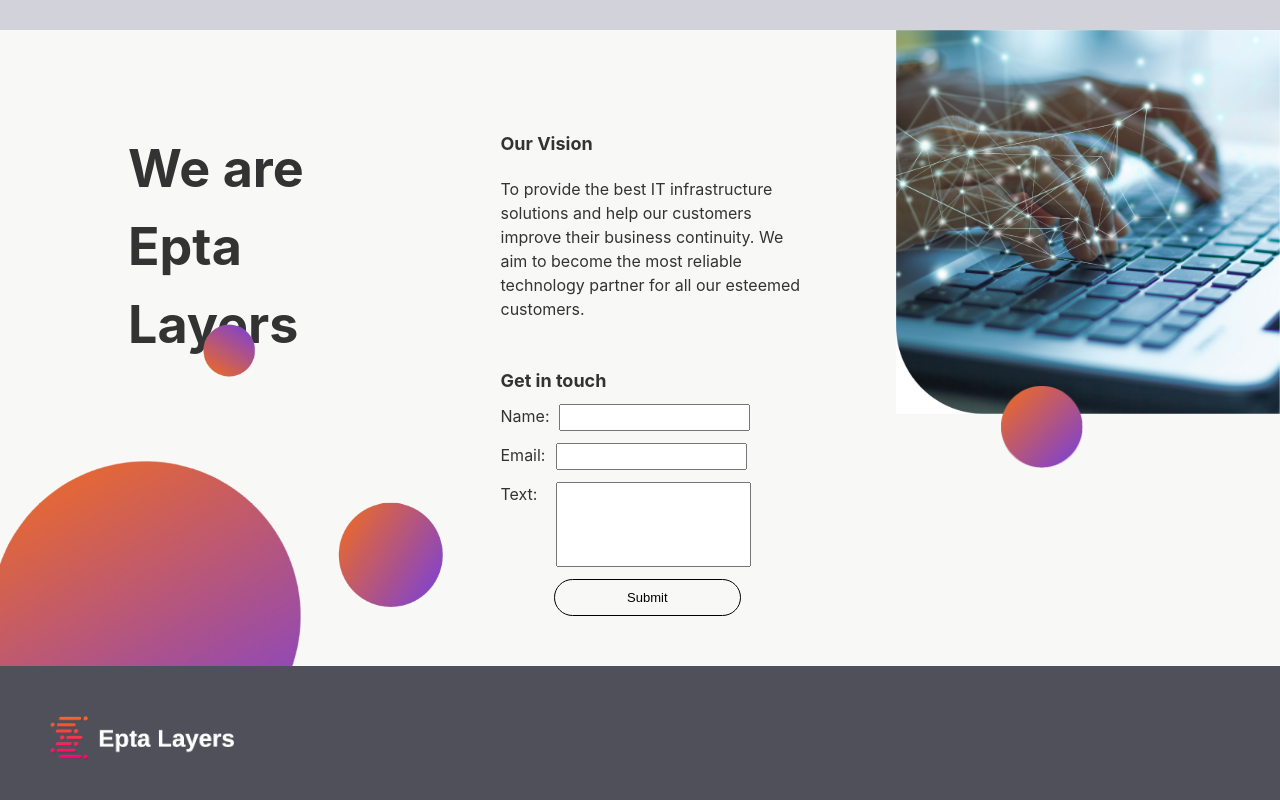
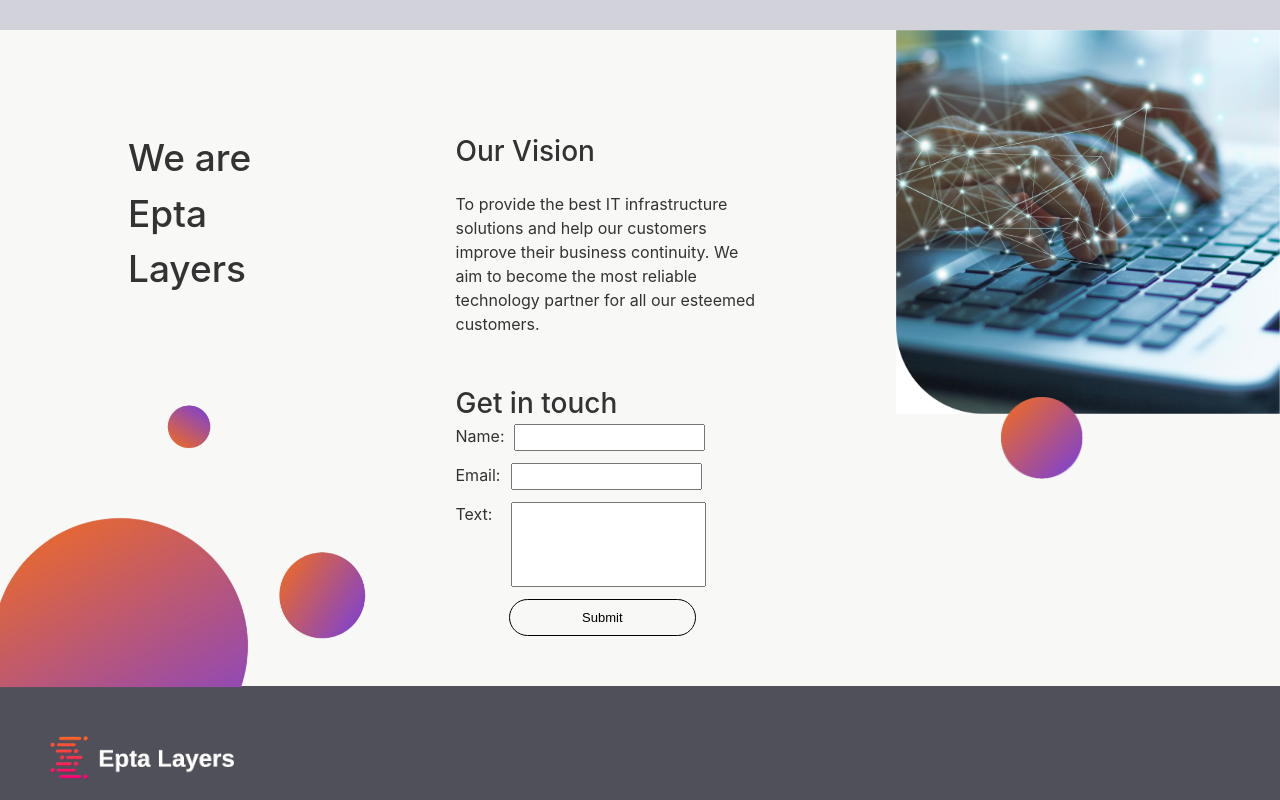
Before and after one commit to krushna53/epta-layers, a Gatsby site: page / in a window 1280 px wide. Shown: the part 4420-5220 px from the top of the page. Built offline with nearby package versions, Linux system fonts and the light colour scheme; Gatsby itself is replaced by a stand-in of ours.

Commit message:
link add

```diff
--- a/src/components/AboutBanner.jsx
+++ b/src/components/AboutBanner.jsx
@@ -1,3 +1,4 @@
+import { Link } from "gatsby"
 import React from "react"
 
 const AboutBanner = () => {
@@ -6,7 +7,7 @@ const AboutBanner = () => {
       <section className="about_banner">
         <div className="about_banner_title">
           <h2>We are Epta Layers</h2>
-          <img src="../images/apple.png" alt="apple" />
+       <Link to="/"> <img src="../images/apple.png" alt="apple" /></Link>
         </div>
       </section>
     </>
--- a/src/components/Footer.js
+++ b/src/components/Footer.js
@@ -1,5 +1,6 @@
 import React from "react";
 import footer_image from '../images/logo-image.png';
+import { Link } from "gatsby";
 
 function Footer() {
     return (
@@ -7,7 +8,7 @@ function Footer() {
             <div className="footer-section">
                 <div className="footer-wrapper">
                     <div className="footer-image">
-                        <img src={footer_image} />
+                        <Link to='/'><img src={footer_image} alt="footer_image" /></Link>
                     </div>
                     <div className="footer-container">
                         <h2 className="contactUs-title">Contact us</h2>
--- a/src/components/layout.css
+++ b/src/components/layout.css
@@ -747,3 +747,15 @@ img {
   font-size: 28px;
   font-weight: 500;
 }
+.contact-epta-layer-container h2 {
+  font-size: 37px;
+  font-weight: 500;
+  max-width: 200px;
+}
+.contact-form h2 {
+  font-size: 28px;
+  font-weight: 500;
+}
+.contact-background2 img {
+  width: 400px;
+}
--- a/src/components/style.css
+++ b/src/components/style.css
@@ -263,20 +263,21 @@ html {
     padding: 100px 0px 50px 0px;
 }
 
+/*
 .contact-epta-layer-container h2 {
     font-size: 52px;
     max-width: 290px;
-}
+} */
 
 .contact-form {
     max-width: 313px;
 }
 
-.contact-form h2,
+/* .contact-form h2,
 form h2 {
     font-size: 18px;
     margin-bottom: 10px;
-}
+} */
 
 .contact-form p {
     font-size: 16px;
@@ -348,9 +349,10 @@ form h2 {
 
 }
 
+/*
 .contact-background2 img {
     width: 485px;
-}
+} */
 
 .banner-mobile-image {
     display: none;
@@ -606,10 +608,10 @@ form h2 {
         gap: 10px;
     }
 
-    .contact-epta-layer-container h2 {
+    /* .contact-epta-layer-container h2 {
         font-size: 46px;
         max-width: 258px;
-    }
+    } */
 
     .contact-form {
         max-width: 293px;
@@ -637,10 +639,10 @@ form h2 {
         font-size: 49px !important;
     }
 
-    .contact-form h2,
+    /* .contact-form h2,
     form h2 {
         font-size: 18px;
-    }
+    } */
 }
 
 @media only screen and (max-width: 768px) {
@@ -815,10 +817,10 @@ form h2 {
         padding: 100px 0px 50px 17px;
     }
 
-    .contact-epta-layer-container h2 {
+    /* .contact-epta-layer-container h2 {
         font-size: 36px;
         max-width: 232px;
-    }
+    } */
 
     .contact-form {
         max-width: 276px;
@@ -1332,7 +1334,7 @@ form h2 {
     }
 
     .networking {
-       padding: 30px 0 30px 0;
+        padding: 30px 0 30px 0;
         margin: auto;
     }
 
@@ -1340,7 +1342,7 @@ form h2 {
         font-size: 39px;
         line-height: 1.2;
         width: 338px;
-       padding-top: 24px;
+        padding-top: 24px;
     }
 
     .business_continuity p {
@@ -1381,13 +1383,15 @@ form h2 {
     .OurGuiding_wrapper .d-flex p {
         font-size: 16px;
     }
-    .right_con p{
+
+    .right_con p {
         font-size: 16px;
-      }
-    .WeAre  .form_con h2{
-        font-size: 24px ;
+    }
+
+    .WeAre .form_con h2 {
+        font-size: 24px;
         font-weight: 500;
-      }
+    }
 }
 
 @media only screen and (max-width: 360px) {
@@ -1410,7 +1414,8 @@ form h2 {
     .right_img {
         background-position: 12px;
     }
-/*
+
+    /*
     .left_img {
         min-height: 300px;
     } */
```
